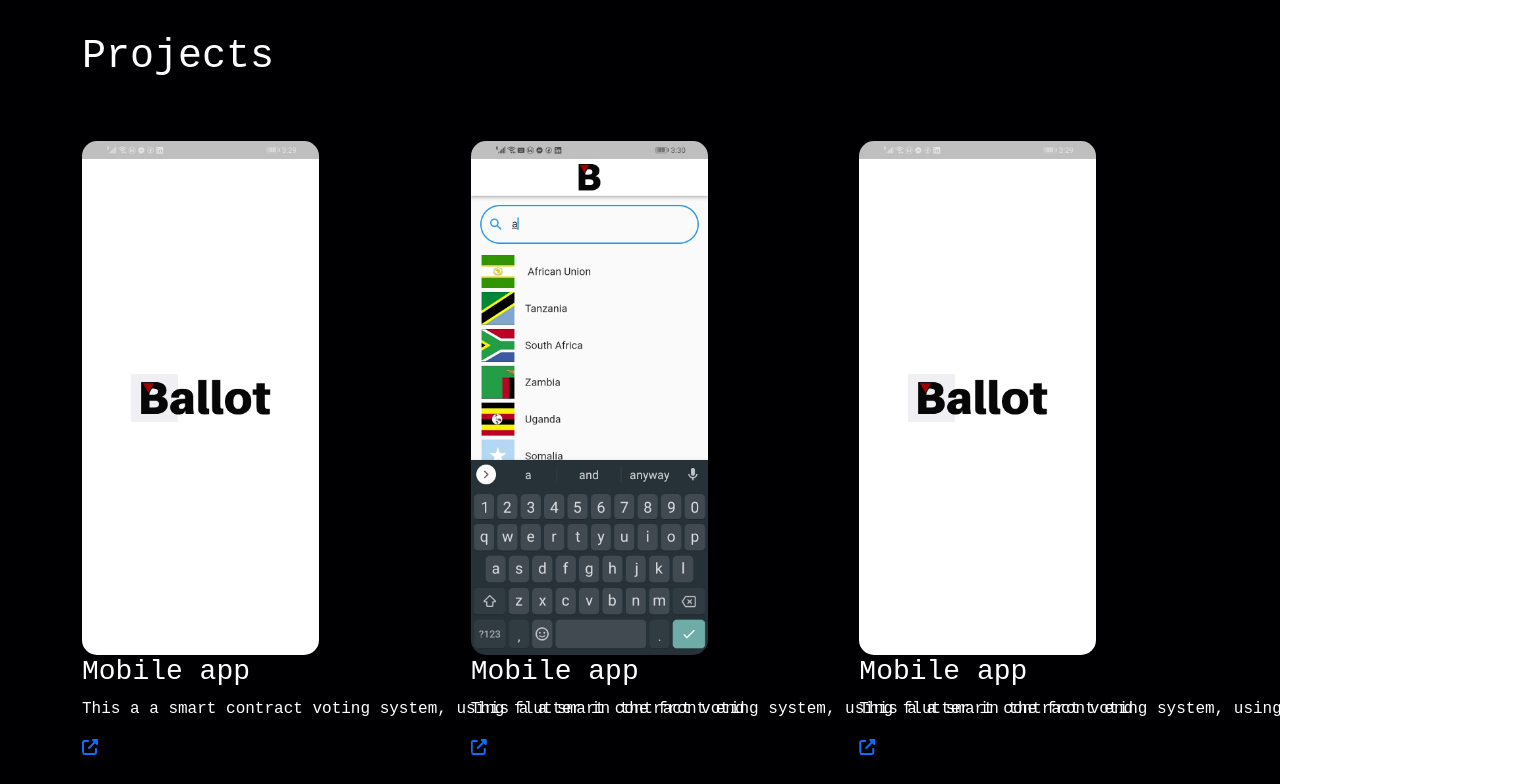
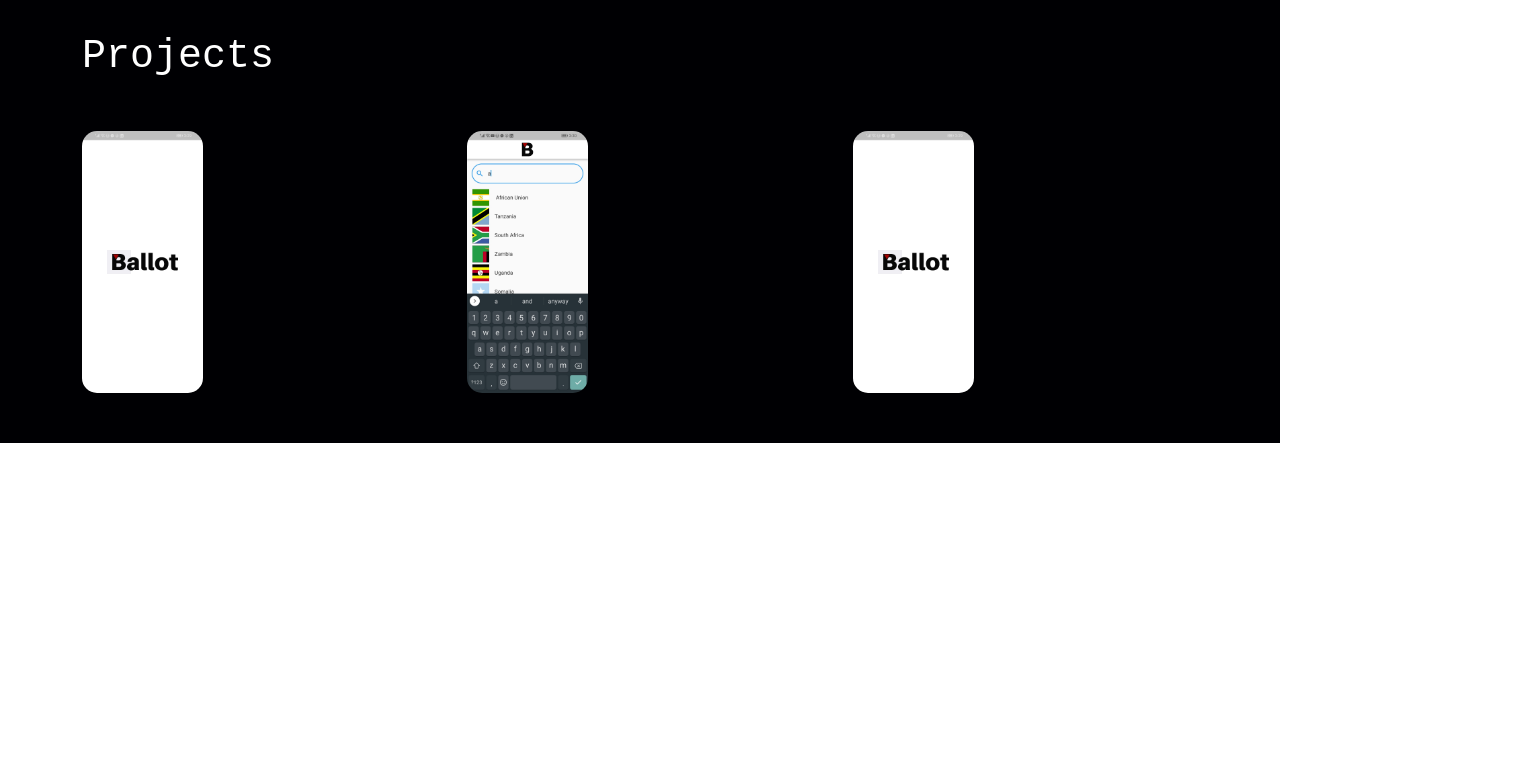
Before and after one commit to SEOKAMELA/Portfolio, a React (Create React App) app: page / in a window 1280 px wide. Shown: the part 1180-1964 px from the top of the page, 1537 px wide, since content can reach past the window. After the commit the page ends 1623 px from the top, so only its background shows below. Built offline with nearby package versions, Linux system fonts and the light colour scheme; a web font is replaced by a local one.

Commit message:
apps description

```diff
--- a/src/views/projects_view/Projects_view.css
+++ b/src/views/projects_view/Projects_view.css
@@ -6,19 +6,68 @@
 
     display: grid;
     grid-template-columns: repeat(auto-fit, minmax(250px, 1fr));
-    grid-gap: 50px;
-    margin-top: 60px;
+    grid-gap: 40px;
+    margin-top: 50px;
 }
 
-.project{
+.project {
     border-radius: 10px;
     position: relative;
     overflow: hidden;
+    transition: transform 0.5 ;
 }
 
-.project, img {
+.project,
+img {
 
-    width: 200%;
+    /* width: auto;  */
+    width: 100%;
     border-radius: 10px;
     display: block;
 }
+
+.layer {
+
+    width: 100%;
+    height: 0;
+    background: linear-gradient(rgb(0, 0, 0, 0.5), rgb(54, 71, 167));
+    border-radius: 10px;
+    position: absolute;
+    left: 0;
+    bottom: 0;
+    overflow: hidden;
+    display: flex;
+    align-items: center;
+    justify-content: center;
+    flex-direction: column;
+    padding: 0 40px;
+    text-align: center;
+    font-size: 14px;
+    transition: height 0.5;
+}
+
+.layer h4{
+    font-weight: 500;
+    margin-bottom: 20px;
+}
+
+.layer a {
+    margin-top: 20px;
+    color-scheme: red;
+    text-decoration: none;
+    font-size: 18px;
+    line-height: 40px;
+    background-color: #fff;
+    width: 40px;
+    height: 40px;
+    border-radius: 45%;
+    text-align: center;
+}
+
+.project:hover img{
+    transform: scale(1.1);
+}
+
+.project:hover .layer {
+    height: 100%;
+}
--- a/src/views/projects_view/Projects_view.jsx
+++ b/src/views/projects_view/Projects_view.jsx
@@ -12,7 +12,7 @@ const ProjectsView = () => {
           <div className="project">
             <img src={logo} alt="Seokamela" id="logo" />
             <div className="layer">
-              <h3>Mobile app</h3>
+              <h4>Mobile app</h4>
               <p>
                 This a a smart contract voting system, using flutter in the
                 front end
@@ -25,7 +25,7 @@ const ProjectsView = () => {
           <div className="project">
             <img src={logo2} alt="Seokamela" id="logo" />
             <div className="layer">
-              <h3>Mobile app</h3>
+              <h4>Mobile app</h4>
               <p>
                 This a a smart contract voting system, using flutter in the
                 front end
@@ -38,7 +38,7 @@ const ProjectsView = () => {
           <div className="project">
             <img src={logo} alt="Seokamela" id="logo" />
             <div className="layer">
-              <h3>Mobile app</h3>
+              <h4>Mobile app</h4>
               <p>
                 This a a smart contract voting system, using flutter in the
                 front end
--- a/src/views/screen_two/Screen_two.jsx
+++ b/src/views/screen_two/Screen_two.jsx
@@ -30,7 +30,7 @@ const ScreenTwo = () => {
         <div className="about-col">
           <h1 className="sub-titlle">whoami</h1>
           <p className="title">
-            ~ I am a software Developer who is passionate about learning new
+            I am a software Developer who is passionate about learning new
             technologies. I have excellent communication skills and love helping
             others. I am looking for an opportunity where I can apply and grow
             my IT skills while bringing results to the place of employment{" "}
```
